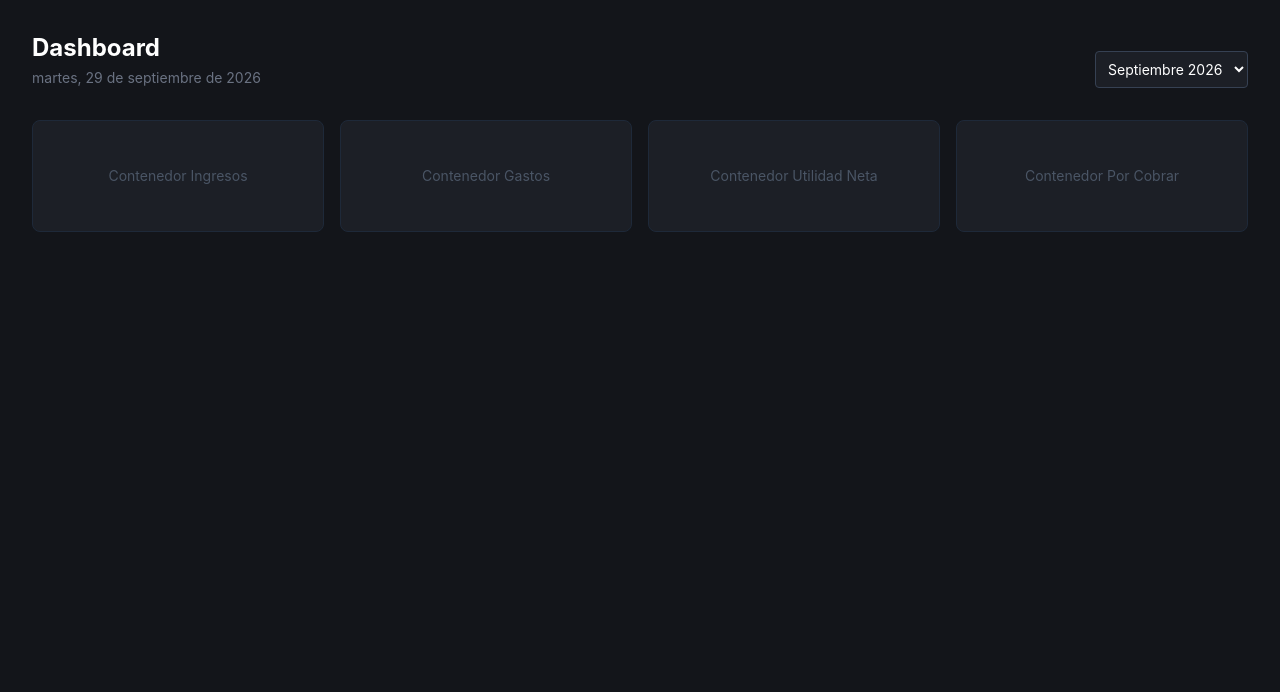
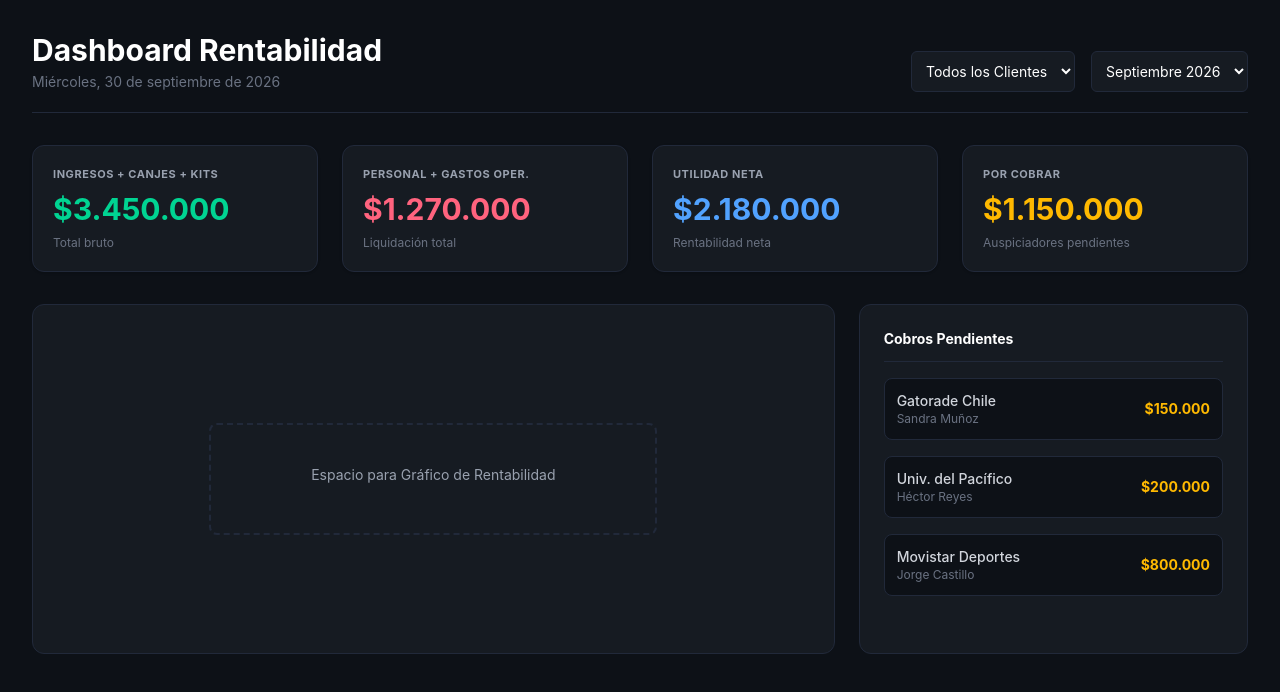
Before and after one commit to iguanitasalvaje/proyecto-isw-2026, a React (Vite) app in the folder client/: page / in a window 1280 px wide. Shown: the top 692 px of the page. Built offline with nearby package versions, Linux system fonts and the light colour scheme.

Commit message:
Modificación de estructura visual del dashboard y configuración de app.jsx con react-router-dom

```diff
--- a/client/package.json
+++ b/client/package.json
@@ -11,7 +11,8 @@
   },
   "dependencies": {
     "react": "^19.2.8",
-    "react-dom": "^19.2.8"
+    "react-dom": "^19.2.8",
+    "react-router-dom": "^7.18.4"
   },
   "devDependencies": {
     "@eslint/js": "^10.0.1",
--- a/client/src/App.jsx
+++ b/client/src/App.jsx
@@ -1,11 +1,16 @@
-import Dashboard from "./pages/Owner/Dashboard";
+import { BrowserRouter, Routes, Route } from "react-router-dom";
+import Dashboard from "./pages/Dueno/Dashboard";
 import "./App.css";
 
 function App() {
   return (
-    <main>
-      <Dashboard />
-    </main>
+    <BrowserRouter>
+      <Routes>
+        {/* Ruta principal */}
+        <Route path="/" element={<Dashboard />} />
+        {/* Ir agregando rutas de sus pages */}
+      </Routes>
+    </BrowserRouter>
   );
 }
 
--- /dev/null
+++ b/client/src/pages/Dueno/Dashboard.jsx
@@ -0,0 +1,106 @@
+import { useState, useEffect } from "react";
+
+export default function Dashboard() {
+  const [filtroMes, setFiltroMes] = useState("Septiembre");
+  const [filtroCliente, setFiltroCliente] = useState("Todos");
+
+  return (
+    <div className="min-h-screen bg-[#0D1117] text-gray-300 p-8 font-sans">
+
+
+      {/*Encabezado y filtros*/}
+      <div className="mb-8 flex justify-between items-end border-b border-[#21293A] pb-5">
+        <div>
+          <h1 className="text-3xl font-bold text-white mb-1">Dashboard Rentabilidad</h1>
+          <p className="text-sm text-gray-500">Miércoles, 30 de septiembre de 2026</p>
+        </div>
+
+        <div className="flex gap-4">
+          {/* Filtro Cliente */}
+          <select
+            value={filtroCliente}
+            onChange={(e) => setFiltroCliente(e.target.value)}
+            className="bg-[#161B22] border border-[#21293A] rounded-md p-2.5 text-sm text-white focus:outline-none focus:border-blue-500 transition-colors"
+          >
+            <option value="Todos">Todos los Clientes</option>
+            <option value="Gatorade">Gatorade Chile</option>
+            <option value="Universidad">Univ. del Pacífico</option>
+          </select>
+
+          {/* Filtro Mes */}
+          <select
+            value={filtroMes}
+            onChange={(e) => setFiltroMes(e.target.value)}
+            className="bg-[#161B22] border border-[#21293A] rounded-md p-2.5 text-sm text-white focus:outline-none focus:border-blue-500 transition-colors"
+          >
+            <option value="Septiembre">Septiembre 2026</option>
+            <option value="Octubre">Octubre 2026</option>
+          </select>
+        </div>
+      </div>
+
+      {/*Tarjetas*/}
+      <div className="grid grid-cols-4 gap-6 mb-8">
+        <div className="bg-[#161B22] p-5 rounded-xl border border-[#21293A] shadow-sm">
+          <h3 className="text-[11px] text-gray-400 uppercase font-bold tracking-wider mb-2">Ingresos + Canjes + Kits</h3>
+          <p className="text-3xl font-bold text-emerald-400">$3.450.000</p>
+          <p className="text-xs text-gray-500 mt-2">Total bruto</p>
+        </div>
+        <div className="bg-[#161B22] p-5 rounded-xl border border-[#21293A] shadow-sm">
+          <h3 className="text-[11px] text-gray-400 uppercase font-bold tracking-wider mb-2">Personal + Gastos Oper.</h3>
+          <p className="text-3xl font-bold text-rose-400">$1.270.000</p>
+          <p className="text-xs text-gray-500 mt-2">Liquidación total</p>
+        </div>
+        <div className="bg-[#161B22] p-5 rounded-xl border border-[#21293A] shadow-sm">
+          <h3 className="text-[11px] text-gray-400 uppercase font-bold tracking-wider mb-2">Utilidad Neta</h3>
+          <p className="text-3xl font-bold text-blue-400">$2.180.000</p>
+          <p className="text-xs text-gray-500 mt-2">Rentabilidad neta</p>
+        </div>
+        <div className="bg-[#161B22] p-5 rounded-xl border border-[#21293A] shadow-sm">
+          <h3 className="text-[11px] text-gray-400 uppercase font-bold tracking-wider mb-2">Por Cobrar</h3>
+          <p className="text-3xl font-bold text-amber-400">$1.150.000</p>
+          <p className="text-xs text-gray-500 mt-2">Auspiciadores pendientes</p>
+        </div>
+      </div>
+
+      {/*Contenedor Principal*/}
+      <div className="grid grid-cols-3 gap-6">
+
+        {/*Gráfico de Rentabilidad*/}
+        <div className="col-span-2 bg-[#161B22] rounded-xl border border-[#21293A] p-6 min-h-[350px] flex flex-col items-center justify-center">
+          <div className="border-2 border-dashed border-[#21293A] rounded-lg p-10 text-center w-full max-w-md">
+            <p className="text-gray-400 text-sm mb-2">Espacio para Gráfico de Rentabilidad</p>
+          </div>
+        </div>
+
+        {/*Lista de cobros*/}
+        <div className="bg-[#161B22] rounded-xl border border-[#21293A] p-6">
+          <h3 className="text-sm text-white font-bold mb-4 border-b border-[#21293A] pb-3">Cobros Pendientes</h3>
+          <div className="space-y-4">
+            <div className="flex justify-between items-center bg-[#0D1117] p-3 rounded-lg border border-[#21293A]">
+              <div>
+                <p className="text-sm text-gray-300 font-medium">Gatorade Chile</p>
+                <p className="text-xs text-gray-500">Sandra Muñoz</p>
+              </div>
+              <span className="text-sm font-bold text-amber-400">$150.000</span>
+            </div>
+            <div className="flex justify-between items-center bg-[#0D1117] p-3 rounded-lg border border-[#21293A]">
+              <div>
+                <p className="text-sm text-gray-300 font-medium">Univ. del Pacífico</p>
+                <p className="text-xs text-gray-500">Héctor Reyes</p>
+              </div>
+              <span className="text-sm font-bold text-amber-400">$200.000</span>
+            </div>
+            <div className="flex justify-between items-center bg-[#0D1117] p-3 rounded-lg border border-[#21293A]">
+              <div>
+                <p className="text-sm text-gray-300 font-medium">Movistar Deportes</p>
+                <p className="text-xs text-gray-500">Jorge Castillo</p>
+              </div>
+              <span className="text-sm font-bold text-amber-400">$800.000</span>
+            </div>
+          </div>
+        </div>
+      </div>
+    </div>
+  );
+}
--- a/client/src/pages/Owner/Dashboard.jsx
+++ /dev/null
@@ -1,42 +0,0 @@
-import { useState, useEffect } from "react";
-
-export default function Dashboard() {
-  const [filtroMes, setFiltroMes] = useState("Septiembre");
-
-  return (
-    <div className="min-h-screen bg-[#13151a] text-gray-300 p-8 font-sans">
-      <div className="mb-8 flex justify-between items-end">
-        <div>
-          <h1 className="text-2xl font-bold text-white mb-1">Dashboard</h1>
-          <p className="text-sm text-gray-500">martes, 29 de septiembre de 2026</p>
-        </div>
-
-        <div className="flex gap-4">
-          <select
-            value={filtroMes}
-            onChange={(e) => setFiltroMes(e.target.value)}
-            className="bg-[#1c1f26] border border-gray-700 rounded p-2 text-sm text-white focus:outline-none"
-          >
-            <option value="Septiembre">Septiembre 2026</option>
-            <option value="Octubre">Octubre 2026</option>
-          </select>
-        </div>
-      </div>
-
-      <div className="grid grid-cols-4 gap-4 mb-8">
-        <div className="bg-[#1c1f26] h-28 rounded-lg border border-gray-800 flex items-center justify-center">
-          <span className="text-gray-600 text-sm">Contenedor Ingresos</span>
-        </div>
-        <div className="bg-[#1c1f26] h-28 rounded-lg border border-gray-800 flex items-center justify-center">
-          <span className="text-gray-600 text-sm">Contenedor Gastos</span>
-        </div>
-        <div className="bg-[#1c1f26] h-28 rounded-lg border border-gray-800 flex items-center justify-center">
-          <span className="text-gray-600 text-sm">Contenedor Utilidad Neta</span>
-        </div>
-        <div className="bg-[#1c1f26] h-28 rounded-lg border border-gray-800 flex items-center justify-center">
-          <span className="text-gray-600 text-sm">Contenedor Por Cobrar</span>
-        </div>
-      </div>
-    </div>
-  );
-}
```
Also changed, not shown: 1 other file (tests, documents, lock files or other folders).
